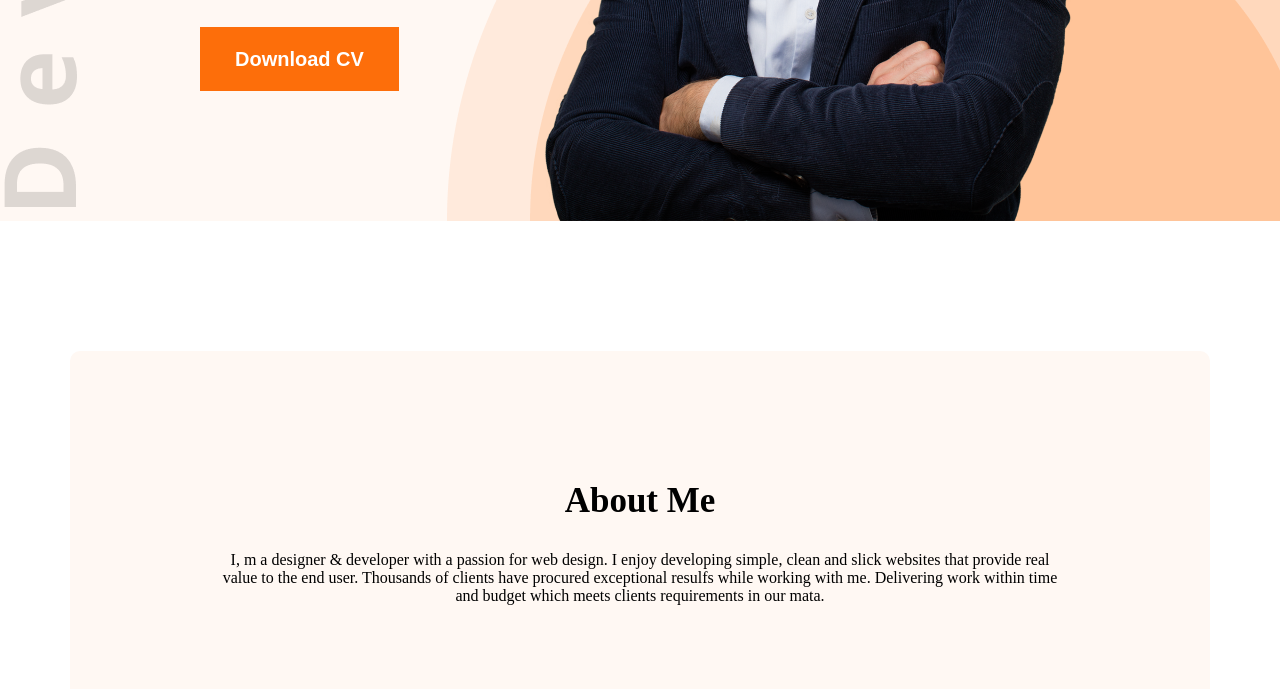
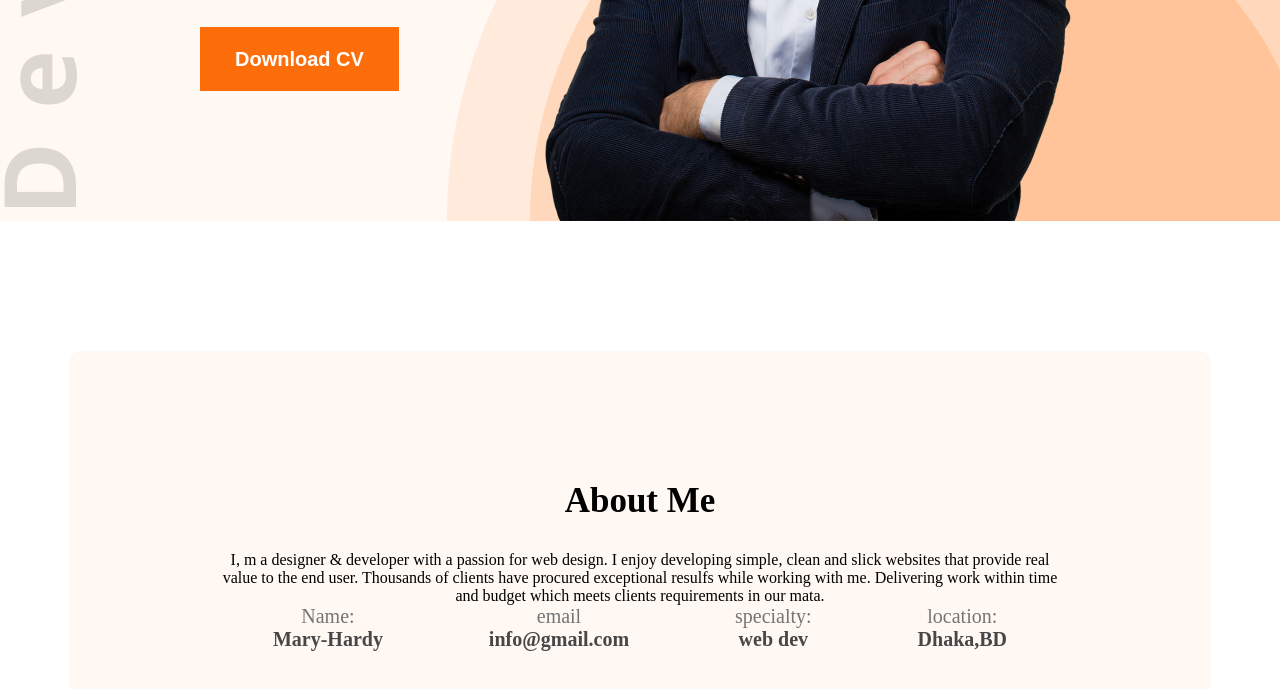
Before and after one commit to Hasib204048/developer-portfolio, a plain HTML site: page index.html in a window 1280 px wide. Shown: the part 619-1308 px from the top of the page. Drawn offline with Linux system fonts and the light colour scheme.

Commit message:
added about section

```diff
--- a/index.html
+++ b/index.html
@@ -38,7 +38,26 @@
     <p class="section description">
         I, m a designer & developer with a passion for web design. I enjoy developing simple, clean and slick websites that provide real value to the end user. Thousands of clients have procured exceptional resulfs while working with me. Delivering work within time and budget which meets clients requirements in our mata.
     </p>
+   <div class="about-info-container">
+        <div class="about-info">
+            <p class="info-title">Name:</p>
+            <p class="info-description">Mary-Hardy</p>
+        </div>
+        <div class="about-info">
+            <p class="info-title">email</p>
+            <p class="info-description">info@gmail.com</p>
+        </div>
+        <div class="about-info">
+            <p class="info-title">specialty:</p>
+            <p class="info-description">web dev</p>
+        </div>
+        <div class="about-info">
+            <p class="info-title">location:</p>
+            <p class="info-description">Dhaka,BD</p>
+        </div>
 
+
+   </div>
 </section>
 </main>
 <footer>
--- a/styles/portfolio.css
+++ b/styles/portfolio.css
@@ -97,3 +97,16 @@ main{
     font-size: 18px;
     margin-bottom: 30px;
 }
+.about-info-container{
+    display: flex;
+    justify-content: space-around;
+}
+.about-info{
+    font-size: 20px;
+    color: #757575;
+}
+.info-description{
+    font-weight: 700;
+    font-size: 20px;
+    color: #474747;
+}
```
